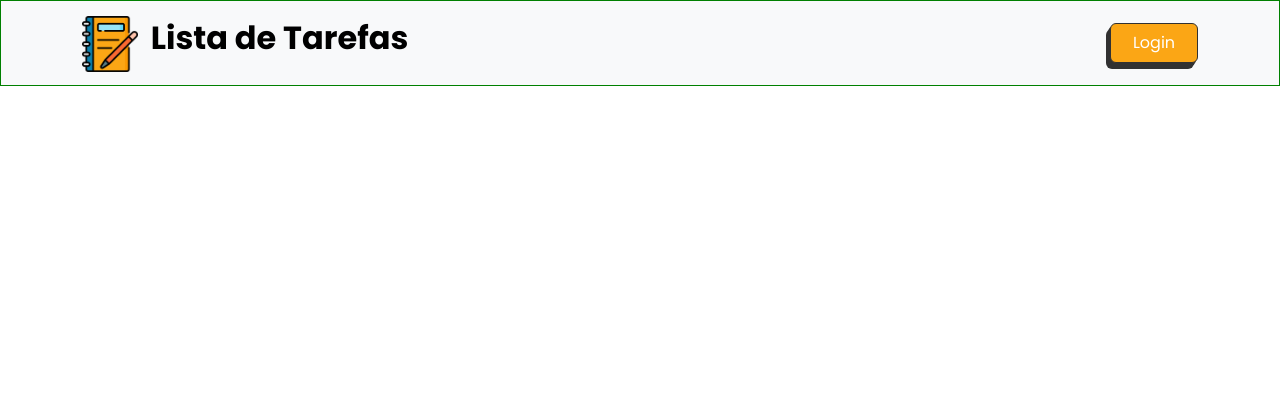
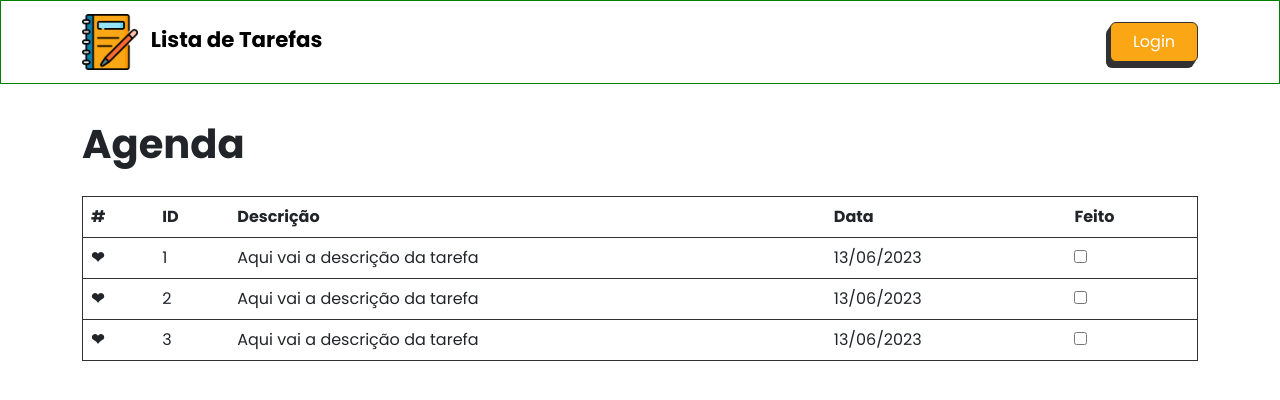
Before and after one commit to jao338/ListaTarefas, a PHP site: page / in a window 1280 px wide. Shown: the top 400 px of the page. Run offline with PHP 8.4, Linux system fonts and the light colour scheme.

Commit message:
Criando a tabela e o titulo

```diff
--- a/css/style.css
+++ b/css/style.css
@@ -7,20 +7,25 @@
 #texto-header{
     display: inline;
     margin-left: 1vw;
-    font-size: 24pt;
+    font-size: 16pt;
     font-weight: 600;
+}
+
+#titulo{
+    position: relative;
+    top: 120px;
+    font-weight: 600;
+}
+
+#tabela{
+    position: relative;
+    top: 140px;
+    border: 1px solid #313131;
+
 }
 
 .navbar{
     border: 1px solid green;
-}
-
-.logo-header{
-
-}
-
-.container{
-
 }
 
 .btn{
--- a/index.php
+++ b/index.php
@@ -12,7 +12,7 @@
 </head>
 <body>
 
-    <nav class="navbar fixed-top bg-body-tertiary">
+    <nav class="navbar fixed-top navbar-expand-lg">
 
         <div class="container">
             <a class="navbar-brand" href="index.php">
@@ -24,6 +24,50 @@
 
     </nav>
 
+    <main class="container">
+
+        <h1 id="titulo" class="display-6">Agenda</h1>
+
+        <table id="tabela" class="table">
+            <thead>
+                <tr>
+                    <th scope="col">#</th>
+                    <th scope="col">ID</th>
+                    <th scope="col">Descrição</th>
+                    <th scope="col">Data</th>
+                    <th scope="col">Feito</th>
+                </tr>
+            </thead>
+
+
+            <tbody>
+                <tr>
+                    <th scope="row">❤</th>
+                        <td>1</td>
+                        <td>Aqui vai a descrição da tarefa</td>
+                        <td>13/06/2023</td>
+                        <td><input type="checkbox" id="status" name="check-status" value="xxx"></td>
+                </tr>
+                <tr>
+                    <th scope="row">❤</th>
+                        <td>2</td>
+                        <td>Aqui vai a descrição da tarefa</td>
+                        <td>13/06/2023</td>
+                        <td><input type="checkbox" id="status" name="check-status" value="xxx"></td>
+                </tr>
+                <tr>
+                    <th scope="row">❤</th>
+                        <td>3</td>
+                        <td>Aqui vai a descrição da tarefa</td>
+                        <td>13/06/2023</td>
+                        <td><input type="checkbox" id="status" name="check-status" value="xxx"></td>
+                </tr>
+
+            </tbody>
+        </table>
+    </main>
+
+
     <script src="https://cdn.jsdelivr.net/npm/bootstrap@5.3.0/dist/js/bootstrap.bundle.min.js" integrity="sha384-geWF76RCwLtnZ8qwWowPQNguL3RmwHVBC9FhGdlKrxdiJJigb/j/68SIy3Te4Bkz" crossorigin="anonymous"></script>
 
 </body>
```
